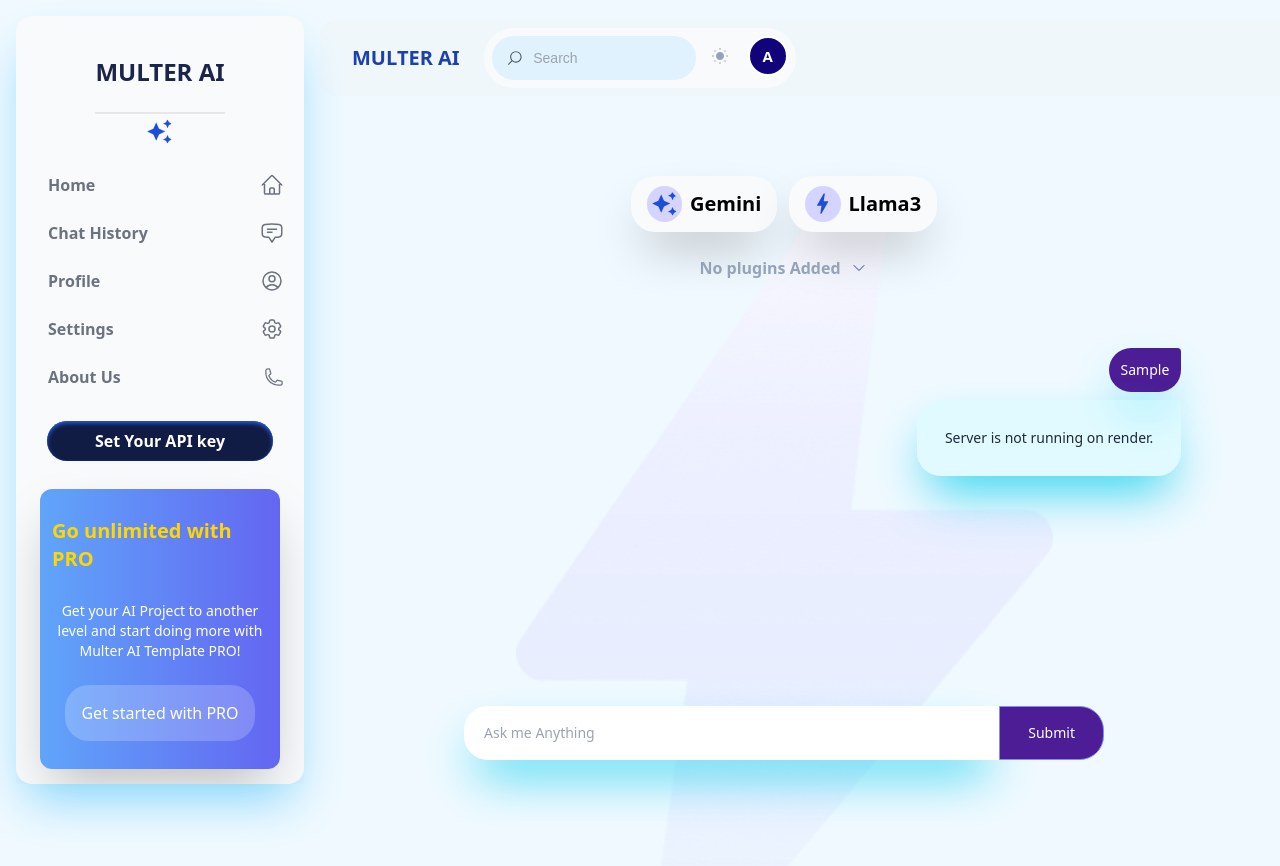
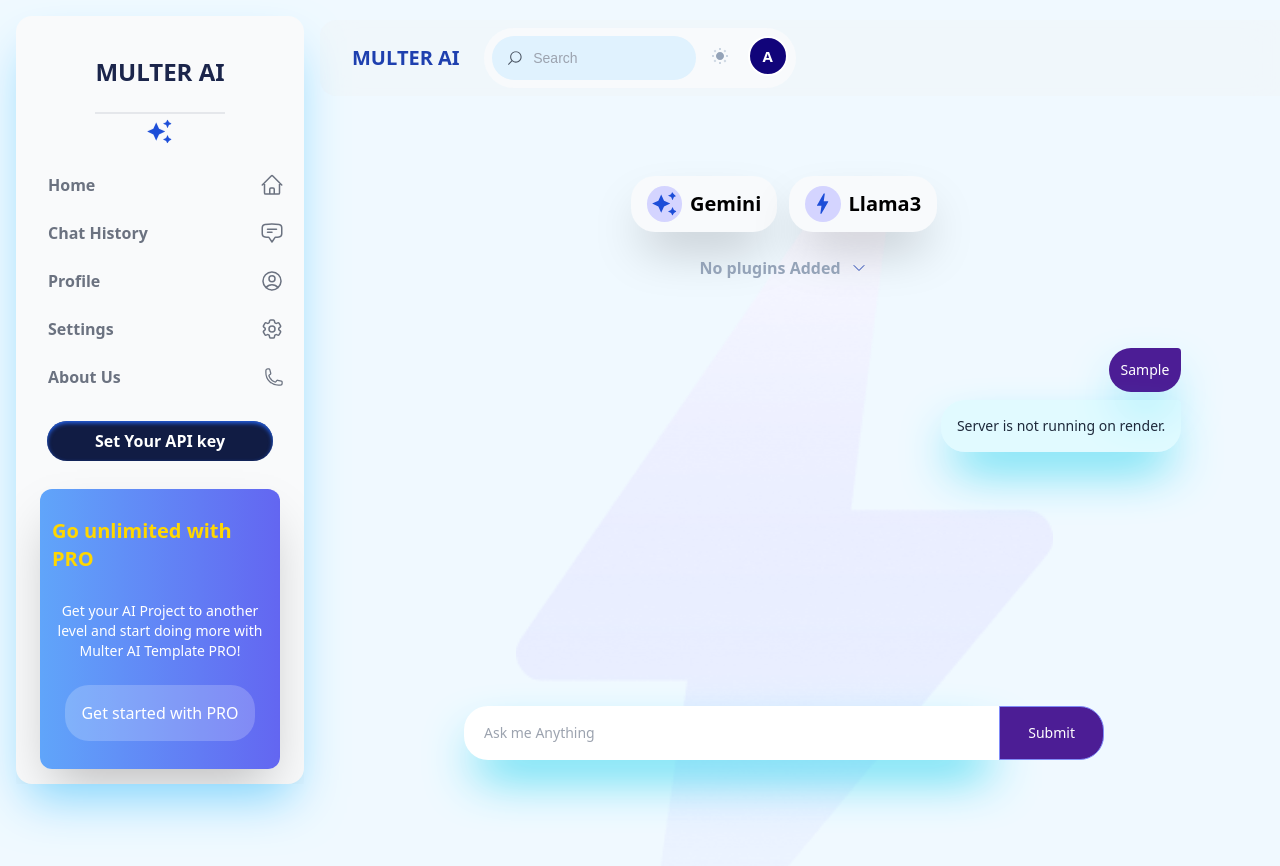
Before and after one commit to chandan789maity/ChatBot-Using-Gemini, a React (Vite) app in the folder client/: page / in a window 1280 px wide. Both pictures are taken after typing "Sample" into the empty fields and a click on the button "Submit". Shown: the top 866 px of the page. Built offline with nearby package versions, Linux system fonts and the light colour scheme; no server answers.

Commit message:
Padding fixed with result

```diff
--- a/client/src/Pages/ChatPage/components/InputBox.tsx
+++ b/client/src/Pages/ChatPage/components/InputBox.tsx
@@ -73,7 +73,7 @@ const InputBox: React.FC = () => {
               )}
               {interaction.answer && (
                 <div className="flex justify-end mb-1">
-                  <div className="dark:bg-black dark:bg-opacity-85 dark:text-white  p-7 font-sans max-w-full max-sm:px-4 max-sm:text-xs rounded-3xl rounded-tr text-sm bg-cyan-100 bg-opacity-45 text-slate-800 shadow-2xl shadow-cyan-400 mt-1">
+                  <div className="dark:bg-black dark:bg-opacity-85 dark:text-white  p-4 font-sans max-w-full max-sm:px-4 max-sm:py-2 max-sm:text-xs rounded-3xl rounded-tr text-sm bg-cyan-100 bg-opacity-45 text-slate-800 shadow-2xl shadow-cyan-400 mt-1">
                     <p>{interaction.answer}</p>
                   </div>
                 </div>
```
